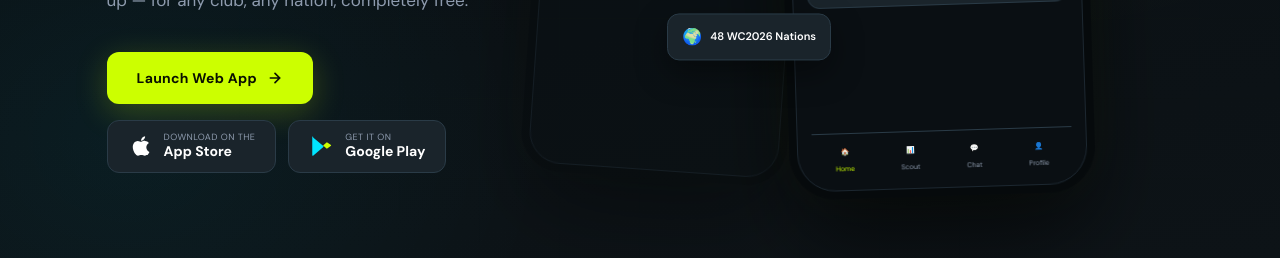
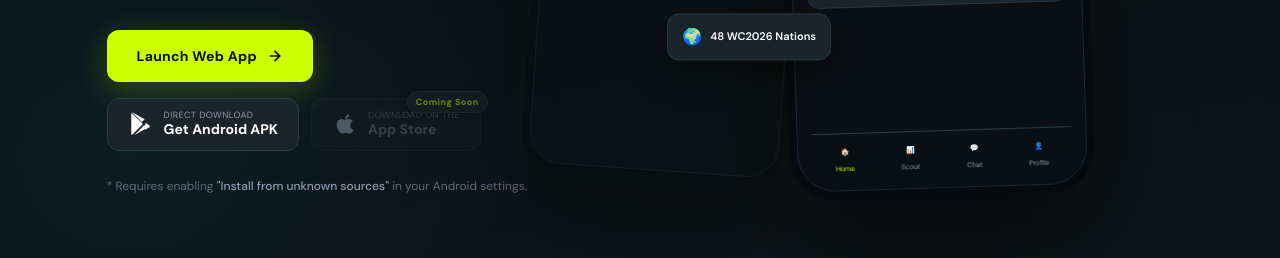
Before and after one commit to iamtjbest/tactica-web, a plain HTML site: page index.html in a window 1280 px wide. Shown: the part 542-800 px from the top of the page. Drawn offline with nearby package versions, Linux system fonts and the light colour scheme; a web font is replaced by a local one.

Commit message:
Replaced Google Play button with direct Android APK download
- Add direct APK download link pointing to public download path
- Set iOS App Store CTA to disabled state with 'Coming Soon' badge
- Add custom CSS tokens for disabled button states and pill badges

```diff
--- a/index.html
+++ b/index.html
@@ -144,6 +144,71 @@ button { cursor: pointer; border: none; outline: none; background: none; font-fa
 .store-btn .tx { display: flex; flex-direction: column; line-height: 1.25; }
 .store-btn .tx .small { font-size: 9px; color: var(--mt); letter-spacing: .05em; text-transform: uppercase; }
 .store-btn .tx .big { font-size: 14px; font-weight: 700; color: var(--tx); }
+
+/* APK Download Button */
+.apk-btn {
+  display: flex; align-items: center; gap: 10px;
+  padding: 11px 20px;
+  background: var(--sur);
+  border: 1px solid var(--bd);
+  border-radius: 12px;
+  transition: all .2s;
+  text-decoration: none;
+}
+.apk-btn:hover {
+  border-color: var(--volt);
+  background: rgba(204, 255, 0, 0.08);
+  transform: translateY(-2px);
+}
+.apk-btn .ic { width: 26px; height: 26px; flex-shrink: 0; }
+.apk-btn:hover .ic svg { fill: var(--volt); }
+.apk-btn .tx { display: flex; flex-direction: column; line-height: 1.25; }
+.apk-btn .tx .small { font-size: 9px; color: var(--mt); letter-spacing: .05em; text-transform: uppercase; }
+.apk-btn .tx .big { font-size: 14px; font-weight: 700; color: var(--tx); }
+
+/* Disabled App Store Button */
+.store-btn-disabled {
+  position: relative;
+  opacity: 0.5;
+  cursor: not-allowed;
+  display: flex;
+  align-items: center;
+  gap: 10px;
+  padding: 11px 20px;
+  background: rgba(26, 36, 43, 0.5);
+  border: 1px solid rgba(42, 59, 71, 0.5);
+  border-radius: 12px;
+}
+.store-btn-disabled .coming-soon-badge {
+  position: absolute;
+  top: -8px;
+  right: -8px;
+  font-size: 9px;
+  font-weight: 700;
+  background: var(--sur);
+  color: var(--volt);
+  padding: 3px 8px;
+  border-radius: 999px;
+  border: 1px solid var(--bd);
+  box-shadow: 0 2px 8px rgba(0, 0, 0, 0.3);
+  letter-spacing: 0.05em;
+}
+.store-btn-disabled .ic { width: 26px; height: 26px; flex-shrink: 0; }
+.store-btn-disabled .tx { display: flex; flex-direction: column; line-height: 1.25; }
+.store-btn-disabled .tx .small { font-size: 9px; color: var(--mt2); letter-spacing: .05em; text-transform: uppercase; }
+.store-btn-disabled .tx .big { font-size: 14px; font-weight: 700; color: var(--mt2); }
+
+/* UX Tip Text */
+.ux-tip {
+  font-size: 12px;
+  color: var(--mt2);
+  margin-top: 10px;
+  line-height: 1.5;
+}
+.ux-tip span {
+  color: var(--mt);
+  font-weight: 500;
+}
 
 /* ═══════════════════════════════════════════════
    NAV
@@ -596,15 +661,27 @@ button { cursor: pointer; border: none; outline: none; background: none; font-fa
           </a>
         </div>
         <div class="store-row">
-          <a href="#" class="store-btn">
-            <svg class="ic" viewBox="0 0 24 24" fill="#fff"><path d="M17.05 20.28c-.98.95-2.05.8-3.08.35-1.09-.46-2.09-.48-3.24 0-1.44.62-2.2.44-3.06-.35C2.79 15.25 3.51 7.59 9.05 7.31c1.35.07 2.29.74 3.08.8 1.18-.24 2.31-.93 3.57-.84 1.51.11 2.78.78 3.6 1.94-3.66 2.17-2.78 6.94.5 8.32-.43.92-.97 1.84-1.75 2.75M12.03 7.25c-.15-2.23 1.66-4.07 3.74-4.25.32 2.45-2.27 4.27-3.74 4.25"/></svg>
-            <div class="tx"><span class="small">Download on the</span><span class="big">App Store</span></div>
+          <a href="downloads/tactica.apk" download="Tactica.apk" class="apk-btn">
+            <div class="ic">
+              <svg viewBox="0 0 24 24" fill="#fff"><path d="M3.609 1.814L13.792 12 3.61 22.186a2.37 2.37 0 0 1-.61-1.586V3.4a2.37 2.37 0 0 1 .609-1.586zm11.31 11.313l2.52 2.522-11.45 6.611 8.93-9.133zM3.86 1.09l11.45 6.611-2.52 2.522L3.86 1.09zM16.03 10.91l3.37 1.946a1.27 1.27 0 0 1 0 2.288l-3.37 1.946-2.28-2.09 2.28-2.09z"/></svg>
+            </div>
+            <div class="tx">
+              <span class="small">Direct Download</span>
+              <span class="big">Get Android APK</span>
+            </div>
           </a>
-          <a href="#" class="store-btn">
-            <svg class="ic" viewBox="0 0 24 24" fill="none"><path d="M3 3.5v17a.5.5 0 0 0 .81.39l9.42-8a.5.5 0 0 0 0-.78l-9.42-8A.5.5 0 0 0 3 3.5z" fill="#00E5FF"/><path d="M16.5 8.5l-3.5 3 3.5 3 3.5-2.4a.7.7 0 0 0 0-1.2z" fill="#CCFF00"/></svg>
-            <div class="tx"><span class="small">Get it on</span><span class="big">Google Play</span></div>
-          </a>
+          <div class="store-btn-disabled">
+            <span class="coming-soon-badge">Coming Soon</span>
+            <div class="ic">
+              <svg viewBox="0 0 24 24" fill="#8E9BAE"><path d="M17.05 20.28c-.98.95-2.05.8-3.08.35-1.09-.46-2.09-.48-3.24 0-1.44.62-2.2.44-3.06-.35C2.79 15.25 3.51 7.59 9.05 7.31c1.35.07 2.29.74 3.08.8 1.18-.24 2.31-.93 3.57-.84 1.51.11 2.78.78 3.6 1.94-3.66 2.17-2.78 6.94.5 8.32-.43.92-.97 1.84-1.75 2.75M12.03 7.25c-.15-2.23 1.66-4.07 3.74-4.25.32 2.45-2.27 4.27-3.74 4.25"/></svg>
+            </div>
+            <div class="tx">
+              <span class="small">Download on the</span>
+              <span class="big">App Store</span>
+            </div>
+          </div>
         </div>
+        <p class="ux-tip">* Requires enabling <span>"Install from unknown sources"</span> in your Android settings.</p>
       </div>
     </div>
 
@@ -961,15 +1038,27 @@ button { cursor: pointer; border: none; outline: none; background: none; font-fa
           <svg width="16" height="16" viewBox="0 0 24 24" fill="none" stroke="currentColor" stroke-width="2.5" stroke-linecap="round"><path d="M5 12h14M12 5l7 7-7 7"/></svg>
         </a>
         <div class="store-row">
-          <a href="#" class="store-btn">
-            <svg class="ic" viewBox="0 0 24 24" fill="#fff"><path d="M17.05 20.28c-.98.95-2.05.8-3.08.35-1.09-.46-2.09-.48-3.24 0-1.44.62-2.2.44-3.06-.35C2.79 15.25 3.51 7.59 9.05 7.31c1.35.07 2.29.74 3.08.8 1.18-.24 2.31-.93 3.57-.84 1.51.11 2.78.78 3.6 1.94-3.66 2.17-2.78 6.94.5 8.32-.43.92-.97 1.84-1.75 2.75M12.03 7.25c-.15-2.23 1.66-4.07 3.74-4.25.32 2.45-2.27 4.27-3.74 4.25"/></svg>
-            <div class="tx"><span class="small">Download on the</span><span class="big">App Store</span></div>
+          <a href="downloads/tactica.apk" download="Tactica.apk" class="apk-btn">
+            <div class="ic">
+              <svg viewBox="0 0 24 24" fill="#fff"><path d="M3.609 1.814L13.792 12 3.61 22.186a2.37 2.37 0 0 1-.61-1.586V3.4a2.37 2.37 0 0 1 .609-1.586zm11.31 11.313l2.52 2.522-11.45 6.611 8.93-9.133zM3.86 1.09l11.45 6.611-2.52 2.522L3.86 1.09zM16.03 10.91l3.37 1.946a1.27 1.27 0 0 1 0 2.288l-3.37 1.946-2.28-2.09 2.28-2.09z"/></svg>
+            </div>
+            <div class="tx">
+              <span class="small">Direct Download</span>
+              <span class="big">Get Android APK</span>
+            </div>
           </a>
-          <a href="#" class="store-btn">
-            <svg class="ic" viewBox="0 0 24 24" fill="none"><path d="M3 3.5v17a.5.5 0 0 0 .81.39l9.42-8a.5.5 0 0 0 0-.78l-9.42-8A.5.5 0 0 0 3 3.5z" fill="#00E5FF"/><path d="M16.5 8.5l-3.5 3 3.5 3 3.5-2.4a.7.7 0 0 0 0-1.2z" fill="#CCFF00"/></svg>
-            <div class="tx"><span class="small">Get it on</span><span class="big">Google Play</span></div>
-          </a>
+          <div class="store-btn-disabled">
+            <span class="coming-soon-badge">Coming Soon</span>
+            <div class="ic">
+              <svg viewBox="0 0 24 24" fill="#8E9BAE"><path d="M17.05 20.28c-.98.95-2.05.8-3.08.35-1.09-.46-2.09-.48-3.24 0-1.44.62-2.2.44-3.06-.35C2.79 15.25 3.51 7.59 9.05 7.31c1.35.07 2.29.74 3.08.8 1.18-.24 2.31-.93 3.57-.84 1.51.11 2.78.78 3.6 1.94-3.66 2.17-2.78 6.94.5 8.32-.43.92-.97 1.84-1.75 2.75M12.03 7.25c-.15-2.23 1.66-4.07 3.74-4.25.32 2.45-2.27 4.27-3.74 4.25"/></svg>
+            </div>
+            <div class="tx">
+              <span class="small">Download on the</span>
+              <span class="big">App Store</span>
+            </div>
+          </div>
         </div>
+        <p class="ux-tip">* Requires enabling <span>"Install from unknown sources"</span> in your Android settings.</p>
         <span class="cta-free reveal reveal-delay-4">Free forever · No credit card required</span>
       </div>
     </div>
```
